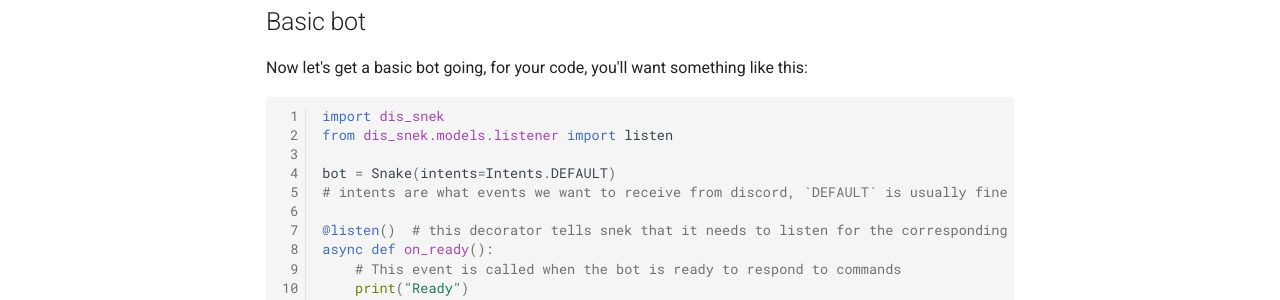
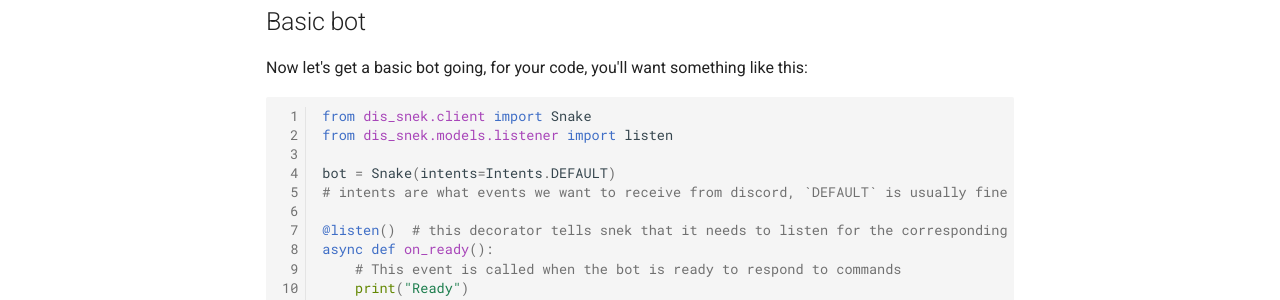
Before and after one commit to NAFTeam/NAFF, an MkDocs documentation site: the page built from docs/Guides/Getting Started.md, in a window 1280 px wide and 900 px high, scrolled down 904 px. Shown: the part 269-569 px from the top of the window. Built offline with MkDocs 1.6.1 and Material for MkDocs 9.7.7, drawn with Linux system fonts in a browser that asks for light colours; comment, search, counter and statistics services are not loaded.

Commit message:
update getting started example

````diff
--- a/docs/Guides/Getting Started.md
+++ b/docs/Guides/Getting Started.md
@@ -53,7 +53,7 @@
 Now let's get a basic bot going, for your code, you'll want something like this:
 
 ```python
-import dis_snek
+from dis_snek.client import Snake
 from dis_snek.models.listener import listen
 
 bot = Snake(intents=Intents.DEFAULT)
````
